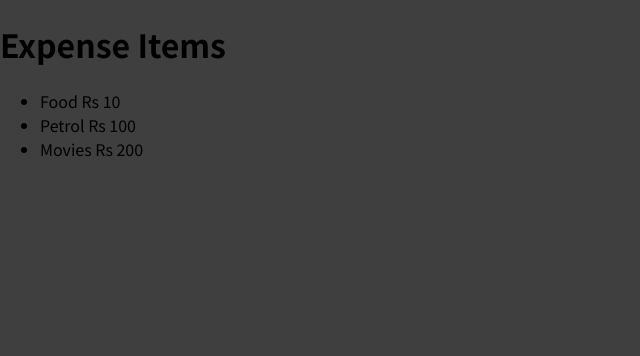
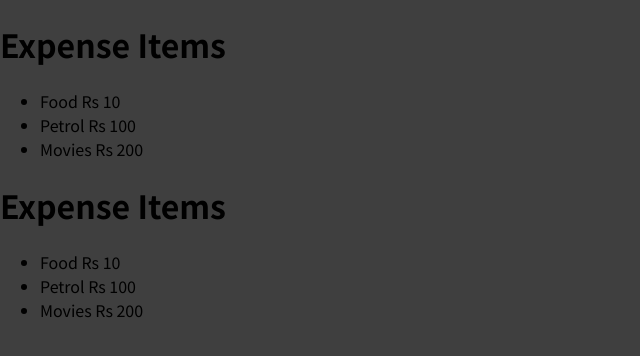
Before and after one commit to RishabhChhokar/my-react-app, a JavaScript app: page / in a window 1280 px wide. Shown: the top 356 px of the page, without its empty margins (0-640 px from the left). Built offline with nearby package versions, Linux system fonts and the light colour scheme.

Commit message:
Adding prop functionality

```diff
--- a/src/App.js
+++ b/src/App.js
@@ -1,9 +1,34 @@
-import ExpenseItems  from "./Components/ExpenseItems";
+import ExpenseItems from "./Components/ExpenseItems";
 
 function App() {
+  let expenses = [
+    {
+      date: new Date(2021, 4, 20),
+      expenseItem: "Life Insurance",
+      itemPrice: 240000,
+      locationOfExpediture: "Utility",
+    },
+    {
+      date: new Date(2021, 3, 24),
+      expenseItem: "KFC Bucket",
+      itemPrice: 700,
+      locationOfExpediture: "Food and beverages",
+    },
+  ];
   return (
     <div>
-      <ExpenseItems></ExpenseItems>
+      <ExpenseItems
+        date={expenses[0].date}
+        expenseItem={expenses[0].expenseItem}
+        itemPrice={expenses[0].itemPrice}
+        locationOfExpediture={expenses[0].locationOfExpediture}
+      ></ExpenseItems>
+      <ExpenseItems
+        date={expenses[1].date}
+        expenseItem={expenses[1].expenseItem}
+        itemPrice={expenses[1].itemPrice}
+        locationOfExpediture={expenses[1].locationOfExpediture}
+      ></ExpenseItems>
     </div>
   );
 }
```
